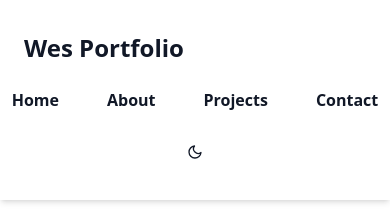
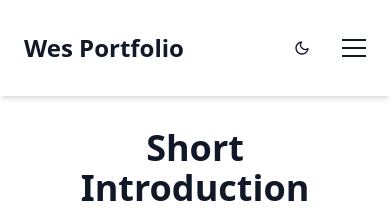
Before and after one commit to Wesbraak3/2502A1518-portfolio-website, a Next.js app: page / in a window 390 px wide. Shown: the top 218 px of the page. Built offline with nearby package versions, Linux system fonts and the light colour scheme.

Commit message:
mobile support

```diff
--- a/src/components/organisms/Header.tsx
+++ b/src/components/organisms/Header.tsx
@@ -1,4 +1,6 @@
-import React from "react";
+'use client'
+
+import React, { useState } from "react";
 
 import { HeaderButtons } from '../molecules/HeaderButtons';
 import ThemeSwitch from "../molecules/ThemeSwitch";
@@ -15,17 +17,54 @@ export function Header({
     { content: "Contact", href: "/contact" }
   ]
 }: HeaderProps) {
+  const [menuOpen, setMenuOpen] = useState(false);
+
   return (
     <header className="w-full px-6 py-8 bg-background text-text shadow-md mb-8">
-      <div className="max-w-7xl mx-auto flex flex-col sm:flex-row sm:items-center sm:justify-between gap-4">
-        {/* Logo or site title */}
-        <h1 className="text-2xl font-bold">Wes Portfolio</h1>
+      <div className="max-w-7xl mx-auto w-full">
+        {/* Desktop layout */}
+        <div className="hidden sm:flex items-center justify-between w-full">
+          {/* Logo */}
+          <h1 className="text-2xl font-bold flex-shrink-0">Wes Portfolio</h1>
 
-        {/* Navigation buttons */}
-        <HeaderButtons buttons={buttons} />
+          {/* Centered navigation */}
+          <div className="flex-grow flex justify-center">
+            <HeaderButtons buttons={buttons} />
+          </div>
 
-        {/* Dark/light theme toggle */}
-        <ThemeSwitch />
+          {/* Theme toggle on right */}
+          <div className="flex-shrink-0">
+            <ThemeSwitch />
+          </div>
+        </div>
+
+        {/* Mobile layout */}
+        <div className="flex sm:hidden items-center justify-between w-full">
+          {/* Logo */}
+          <h1 className="text-2xl font-bold">Wes Portfolio</h1>
+
+          <div className="flex items-center gap-4">
+            <ThemeSwitch />
+
+            {/* Hamburger Button */}
+            <button
+              onClick={() => setMenuOpen(!menuOpen)}
+              aria-label="Toggle menu"
+              className="flex flex-col gap-1.5 w-6 h-6 justify-center items-center"
+            >
+              <span className={`block h-0.5 w-full bg-text transition-transform duration-300 ${menuOpen ? "rotate-45 translate-y-2" : ""}`}></span>
+              <span className={`block h-0.5 w-full bg-text transition-opacity duration-300 ${menuOpen ? "opacity-0" : "opacity-100"}`}></span>
+              <span className={`block h-0.5 w-full bg-text transition-transform duration-300 ${menuOpen ? "-rotate-45 -translate-y-2" : ""}`}></span>
+            </button>
+          </div>
+        </div>
+
+        {/* Mobile menu dropdown */}
+        {menuOpen && (
+          <nav className="sm:hidden mt-4 flex flex-col gap-3 px-2">
+            <HeaderButtons buttons={buttons} />
+          </nav>
+        )}
       </div>
     </header>
   );
```
